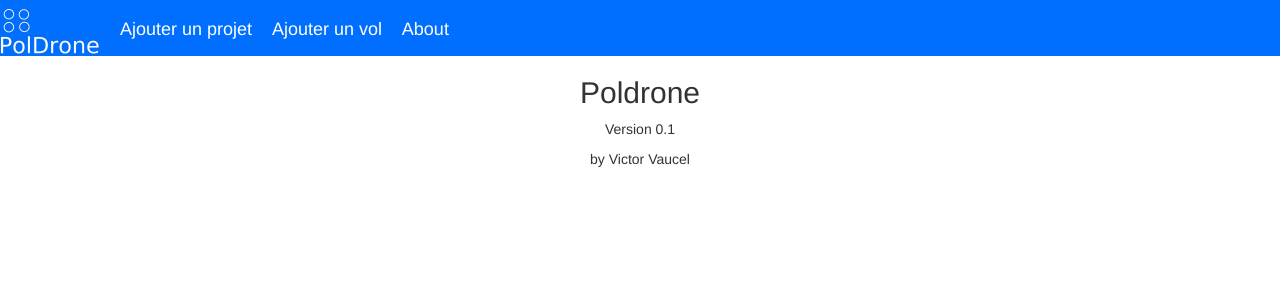
After one commit to Victor804/PolDrone, a Django app: page /about/ in a window 1280 px wide. The commit adds this page. Shown: the top 300 px of the page. Run offline with Django 3.2, Linux system fonts and the light colour scheme; parts of the project's set-up code (start-up, migrations or seed data) failed here and were passed over; some libraries are stand-ins or nearby versions.

Commit message:
fix home project, add about

```diff
--- /dev/null
+++ b/gps/templates/about.html
@@ -0,0 +1,9 @@
+{% extends 'base.html' %}
+{% load staticfiles %}
+{% block content %}
+<div style="text-align:center">
+    <h2>Poldrone</h2>
+    <p>Version 0.1</p>
+    <p>by Victor Vaucel</p>
+</div>
+{% endblock %}
--- a/gps/templates/base.html
+++ b/gps/templates/base.html
@@ -14,6 +14,7 @@
             <a style="vertical-align:middle" href="{% url 'home' %}"><img src="{% static "images/logo.jpg" %}" alt="logo" width="100" height="50"/></a>
             <h4 class="nav_bar"><a href="{% url 'add_project' %}">Ajouter un projet</a></h4>
             <h4 class="nav_bar"><a href="{% url 'add_flight' %}">Ajouter un vol</a></h4>
+            <h4 class="nav_bar"><a href="{% url 'about' %}">About</a></h4>
         </header>
         {% block content %}
         {% endblock %}
--- a/gps/templates/home.html
+++ b/gps/templates/home.html
@@ -8,7 +8,7 @@
     </table>
     <div class="line_horizontal center"></div>
     {% for flight in homedata.flight %}
-    {%if flight.project.name == project.name %}
+    {%if flight.project.id == project.id %}
     <table class="back">
         <tr><td colspan="2"><h2 class="center">{{ flight.name }}</h2></td></tr>
         <tr><td colspan="2"><h4 class="center">{{ flight.time }}</h4></td></tr>
--- a/gps/views.py
+++ b/gps/views.py
@@ -65,3 +65,6 @@ def point(request, id):
     point = Point_model(id)
     data = point.view()
     return render(request, 'point.html', {"data":data})
+
+def about(request):
+    return render(request, 'about.html')
--- a/poldrone/urls.py
+++ b/poldrone/urls.py
@@ -30,7 +30,8 @@ urlpatterns = [
     url(r'analyse/(?P<id>\d+)/$', analyse),
     url(r'^add_project/$', add_project, name='add_project'),
     url(r'delete_project/(?P<id>\d+)/$', delete_project),
-    url(r'point/(?P<id>\d+)/$', point, name="point")
+    url(r'point/(?P<id>\d+)/$', point, name="point"),
+    url(r'^about/$', about, name="about"),
 ]
 
 if settings.DEBUG:
```
Also changed, not shown: db.sqlite3, 6 other files.
